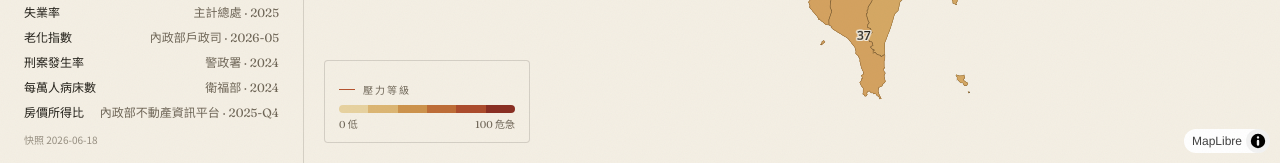
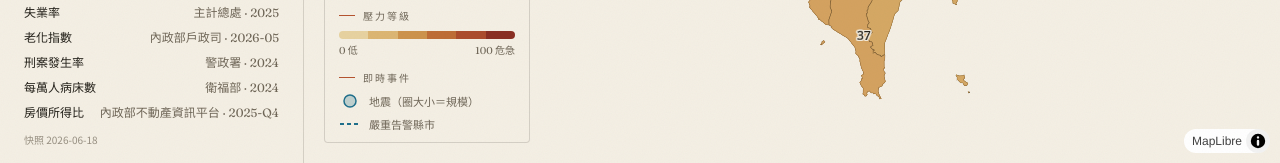
Before and after one commit to weryk153/taiwan-pressure-map, a React (Vite) app: page / in a window 1280 px wide. Shown: the part 637-800 px from the top of the page. Built offline with nearby package versions, Linux system fonts and the light colour scheme; no server answers.

Commit message:
feat: 地圖事件圖例（地震圈/嚴重告警描邊說明）

```diff
--- a/src/components/Legend.tsx
+++ b/src/components/Legend.tsx
@@ -16,6 +16,22 @@ export function Legend() {
         <span>0 低</span>
         <span>100 危急</span>
       </div>
+
+      <div className="kicker mt-3 mb-2">即時事件</div>
+      <div className="flex flex-col gap-1.5 text-[11px] text-[var(--color-ink-2)]">
+        <div className="flex items-center gap-2">
+          <svg width="22" height="14" viewBox="0 0 22 14" className="shrink-0">
+            <circle cx="11" cy="7" r="6" fill="#1f6f8b" fillOpacity="0.25" stroke="#1f6f8b" strokeWidth="1.5" />
+          </svg>
+          <span>地震（圈大小＝規模）</span>
+        </div>
+        <div className="flex items-center gap-2">
+          <svg width="22" height="14" viewBox="0 0 22 14" className="shrink-0">
+            <line x1="1" y1="7" x2="21" y2="7" stroke="#1f6f8b" strokeWidth="2" strokeDasharray="4 3" />
+          </svg>
+          <span>嚴重告警縣市</span>
+        </div>
+      </div>
     </div>
   )
 }
```
